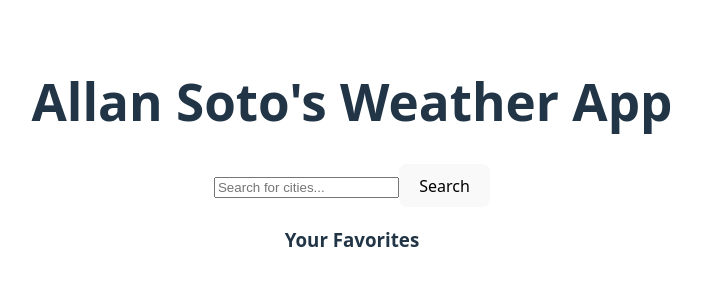
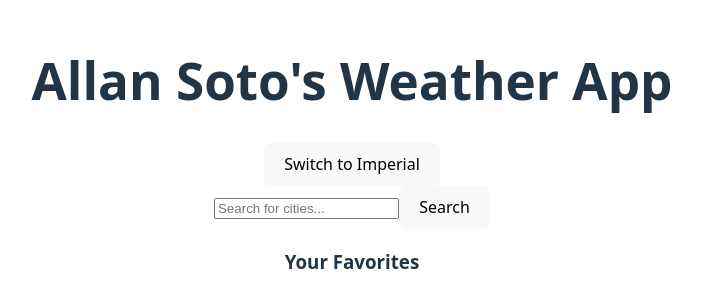
Before and after one commit to habahnow/WeatherApp, a React (Vite) app: page / in a window 1280 px wide. Shown: the part 244-552 px from the top of the page, without its empty margins (288-990 px from the left). Built offline with nearby package versions, Linux system fonts and the light colour scheme.

Commit message:
Added Toggle to various screens ,set toggle to connect to an isMetric context. created the unitsContext. Created a units toggle component. set a test to check the toggle in the dashboard

```diff
--- a/src/App.jsx
+++ b/src/App.jsx
@@ -6,10 +6,12 @@ import Dashboard from './pages/Dashboard'
 import { Routes, Route } from "react-router-dom"
 import { CityProvider } from "./contexts/CityContext"
 import DetailedCity from './pages/DetailedCity'
+import { UnitsProvider } from './contexts/UnitsContext'
 
 function App() {
 
   return (
+    <UnitsProvider>
     <CityProvider>
       <main className="main-content">
           <Routes>
@@ -18,6 +20,7 @@ function App() {
           </Routes>
       </main>
     </CityProvider>
+    </UnitsProvider>
   )
 }
 
--- a/src/components/DashboardItem.jsx
+++ b/src/components/DashboardItem.jsx
@@ -1,9 +1,12 @@
 import { useCityContext} from "../contexts/CityContext"
 import { useNavigate } from "react-router-dom"
+import { useUnit } from '../contexts/UnitsContext';
+import { kelvinsToCelsius, kelvinsToFarenheit } from "../helperFunctions/ValueConversions";
 import "../css/dashboard-item.css"
 
 function  DashboardItem( {city} ){
   const { isFavorite, addToFavorites, removeFromFavorites} = useCityContext();
+  const { isMetric } = useUnit();
   const navigate = useNavigate();
 
   const favorite = isFavorite(city.id);
@@ -23,7 +26,8 @@ function  DashboardItem( {city} ){
   return (
     <div className="dashboard-item">
         <button className="dashboard-item-btn" onClick={onDashboardClicked}>
-            {city.name}, {city.state}, {city.country} | Temp: {city.currentTemperature}
+            {city.name}, {city.state}, {city.country} | Temp: {" "}
+            {isMetric ? `${kelvinsToCelsius(city.currentTemperature)} C` : `${kelvinsToFarenheit(city.currentTemperature)} F`}
               {" " }Humidity: {city.currentHumidity}%
               <div className="favorite" style={{color:favorite ? "#FF0000": "white"}} onClick={onFavoriteClicked}>♥</div>
         </button>
--- a/src/components/HourlyForecastList.jsx
+++ b/src/components/HourlyForecastList.jsx
@@ -1,12 +1,10 @@
 import React from 'react';
 import HourlyForecast from "./HourlyForecast"
 
-//need to pass only the forecast for the hours that I want
 function HourlyForecastList({ hourlyForecast }) {
     return (
         <div className="hourly-forecast-list">
             {hourlyForecast.slice(0,6).map(( forecastHour ) => (
-                // <p>Forecast information: {forecastHour.dt_txt}</p>
                 <HourlyForecast key={ forecastHour.dt } forecast={ forecastHour } />
             ))}
         </div>
--- /dev/null
+++ b/src/components/UnitsToggle.jsx
@@ -0,0 +1,16 @@
+import React, { useState } from 'react';
+import { useUnit } from '../contexts/UnitsContext';
+
+const UnitsToggle = () => {
+  const { isMetric, toggleUnits } = useUnit();
+
+  return (
+    <div className="units-toggle">
+      <button onClick={toggleUnits}>
+        Switch to {isMetric ? 'Imperial' : 'Metric'}
+      </button>
+    </div>
+  );
+};
+
+export default UnitsToggle;
--- /dev/null
+++ b/src/contexts/UnitsContext.jsx
@@ -0,0 +1,21 @@
+import React, { createContext, useContext, useState } from 'react';
+
+const UnitsContext = createContext();
+
+export const UnitsProvider = ({ children }) => {
+    const [isMetric, setIsMetric] = useState(true); // Default to metric
+
+    const toggleUnits = () => {
+        setIsMetric(prev => !prev);
+    };
+
+    return (
+        <UnitsContext.Provider value={{ isMetric, toggleUnits }}>
+            {children}
+        </UnitsContext.Provider>
+    );
+};
+
+export const useUnit = () => {
+    return useContext(UnitsContext);
+};
--- a/src/pages/Dashboard.jsx
+++ b/src/pages/Dashboard.jsx
@@ -2,6 +2,9 @@ import DashboardItem from "../components/DashboardItem"
 import {useState, useEffect } from "react"
 import {getCityWeather} from "../services/api"
 import { useCityContext} from "../contexts/CityContext"
+import { useUnit } from '../contexts/UnitsContext';
+import UnitsToggle from "../components/UnitsToggle";
+
 
 function Dashboard() {
     const [searchQuery, setSearchQuery] = useState("");
@@ -15,6 +18,7 @@ function Dashboard() {
     const [error, setError] = useState(null);
     const [loading, setLoading] = useState(false);
     const { favorites } = useCityContext();
+    const { isMetric, toggleUnits } = useUnit();
 
 
  /*   useEffect( () => {
@@ -57,12 +61,12 @@ function Dashboard() {
     return (
         <div className="dashboard">
             <h1>Allan Soto's Weather App</h1>
+            <UnitsToggle />
             <form onSubmit={handleSearch} className="search-form">
                 <input
                 type="text"
                 placeholder="Search for cities..."
                 className="search-input"
-                // value={searchQuery} // maybe this is a pointless line
                 onChange={ (e) => setSearchQuery(e.target.value)}
                 />
                 <button type="submit" className="search-btn">Search</button>
--- a/src/pages/DetailedCity.jsx
+++ b/src/pages/DetailedCity.jsx
@@ -1,13 +1,16 @@
 import BackButton from "../components/BackButton"
 import { useLocation } from "react-router-dom";
+import { useUnit } from '../contexts/UnitsContext';
 import {  kelvinsToFarenheit, kelvinsToCelsius, mmToInches } from "../helperFunctions/ValueConversions"
 import { getForecast } from "../services/api"
 import { useEffect, useState } from "react";
 import HourlyForecastList from "../components/HourlyForecastList";
+import UnitsToggle from "../components/HourlyForecastList";
 import "../css/detailed-city.css"
 
 function DetailedCity() {
     const location = useLocation();
+    const { isMetric, toggleUnits } = useUnit();
     const { city } = location.state || {};
     const [forecast, setForecast] = useState(null);
     const [loading, setLoading] = useState(true);
@@ -38,9 +41,11 @@ function DetailedCity() {
         return <div>Loading forecast...</div>;
     }
 
+
     return (
         <div className="detailed-city">
             <BackButton />
+            <UnitsToggle />
             <h2>Detailed City Information</h2>
             <div className="currentWeather">
                 <h1>{city.name}</h1>
```
